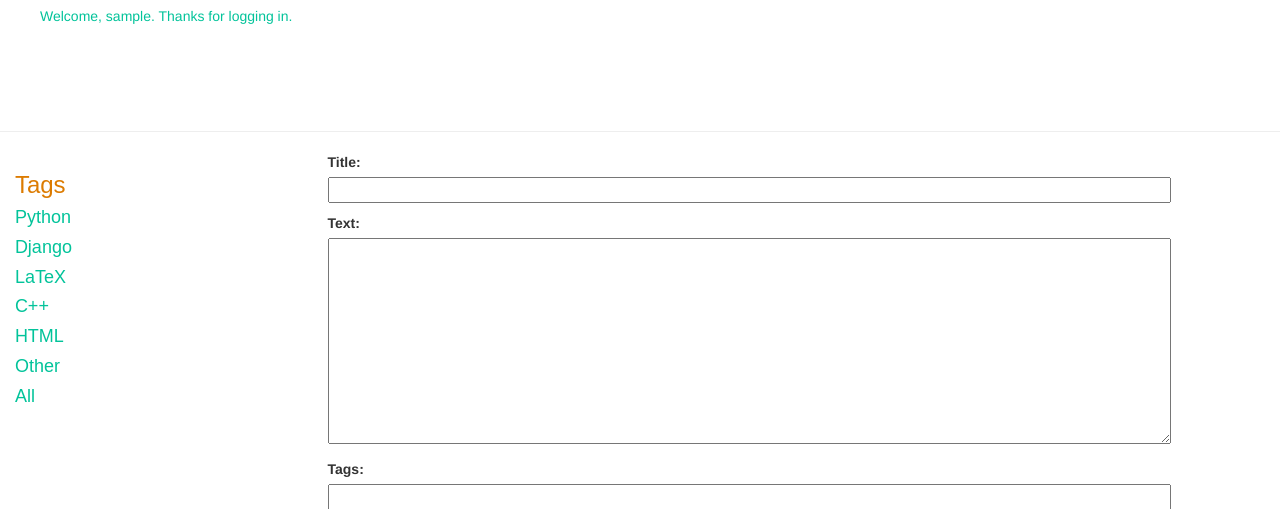
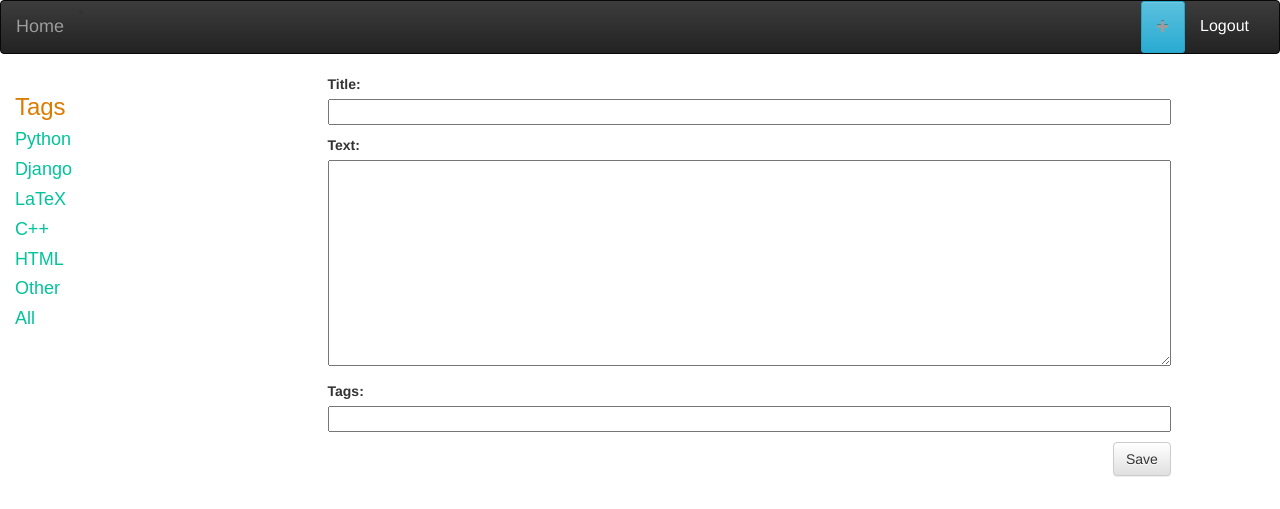
Before and after one commit to philsupertramp/wiki, a Django app: page /post/new/ in a window 1280 px wide. Shown: the top 509 px of the page. Run offline with Django 3.2, Linux system fonts and the light colour scheme; the visitor is signed in with stand-in values (Sample User, id 1); some libraries are stand-ins or nearby versions.

Commit message:
html changes

```diff
--- a/elements/templates/wiki/base.html
+++ b/elements/templates/wiki/base.html
@@ -11,22 +11,38 @@
         <meta name="viewport" content="width=device-width, initial-scale=1">
         {{form.media}}
     </head>
+
+
+
     <body>
-    <div class="page-header">
+    <nav class="navbar navbar-inverse">
+		<div class="container-fluid">
+			<!-- Brand and toggle get grouped for better mobile display -->
+			<div class="navbar-header">
+			<li><a class="navbar-brand" href="/">Home</a></li>
 
-        {% if user.is_authenticated %}
-                <a>Welcome, {{ user.username }}. Thanks for logging in.</a>
-                <a href="/logout" style="font-size: 12pt; color: #ffffff;">Logout</a>
-        {% else %}
-                <a>Welcome, new user. Please log in.</a>
-                <a href="/login" style="font-size: 12pt; color: #ffffff;">Login</a>
-        {% endif %}
 
-      {%if user.is_authenticated %}
-        <a href="{% url 'post_new' %}" class="top-menu">Post<!--<span class="glyphicon glyphicon-plus"></span>--></a>
+			</div>
 
-      {%endif%}
-        <h1><a href="/">TimeDev wiki</a></h1>
+			<!-- Collect the nav links, forms, and other content for toggling -->
+			<div class="collapse navbar-collapse" id="bs-example-navbar-collapse-1">
+			<ul class="nav navbar-nav">
+
+			</ul>
+
+			<ul class="nav navbar-nav navbar-right">
+				{%if user.is_authenticated %}
+				<li><a  class="btn btn-info btn-xs" href="/post/new/" role="button"  ><span class="glyphicon glyphicon-plus" ></span></a></li>
+				<li><a href="/logout" style="font-size: 12pt; color: #ffffff;">Logout</a></li>
+				{% else %}
+				<li><a href="/login" style="font-size: 12pt; color: #ffffff;">Login</a></li>
+				{% endif %}
+			</ul>
+			</div><!-- /.navbar-collapse -->
+		</div><!-- /.container-fluid -->
+		</nav>
+
+
     </div>
     <div class="row">
 		<div class="col-md-3">
```
